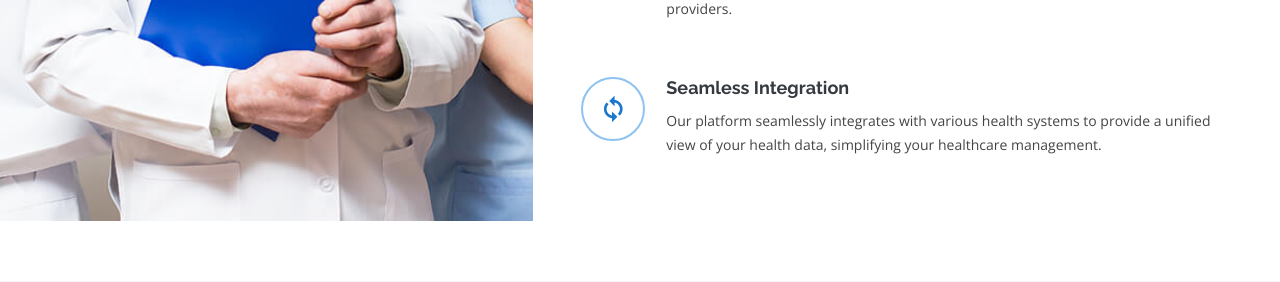
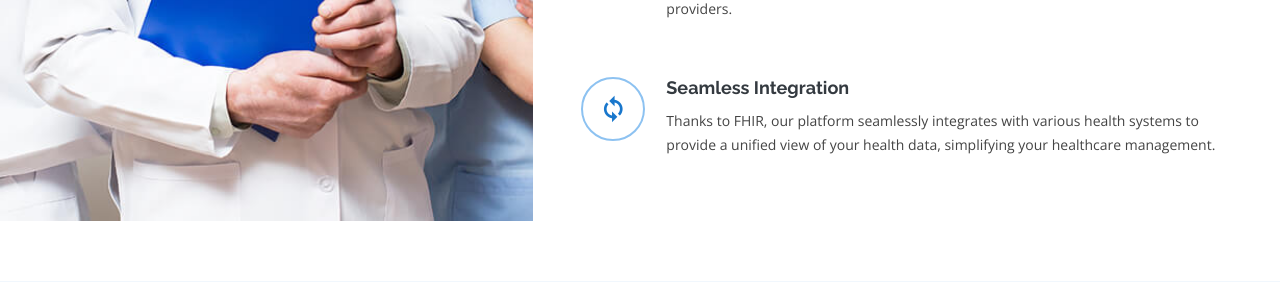
Before and after one commit to JasonHertzog/azaleaHackathon2023, a Flask app: page / in a window 1280 px wide. Shown: the part 1752-2034 px from the top of the page. Run offline with Flask 3, Linux system fonts and the light colour scheme; data that the repository does not hold is empty; some libraries are stand-ins or nearby versions.

Commit message:
Minor change

```diff
--- a/templates/index.html
+++ b/templates/index.html
@@ -193,7 +193,7 @@
                     <div class="icon-box">
                         <div class="icon"><i class="bx bx-sync"></i></div>
                         <h4 class="title"><a href="">Seamless Integration</a></h4>
-                        <p class="description">Our platform seamlessly integrates with various health systems to provide
+                        <p class="description">Thanks to FHIR, our platform seamlessly integrates with various health systems to provide
                             a unified view of your health data, simplifying your healthcare management.</p>
                     </div>
 
```
